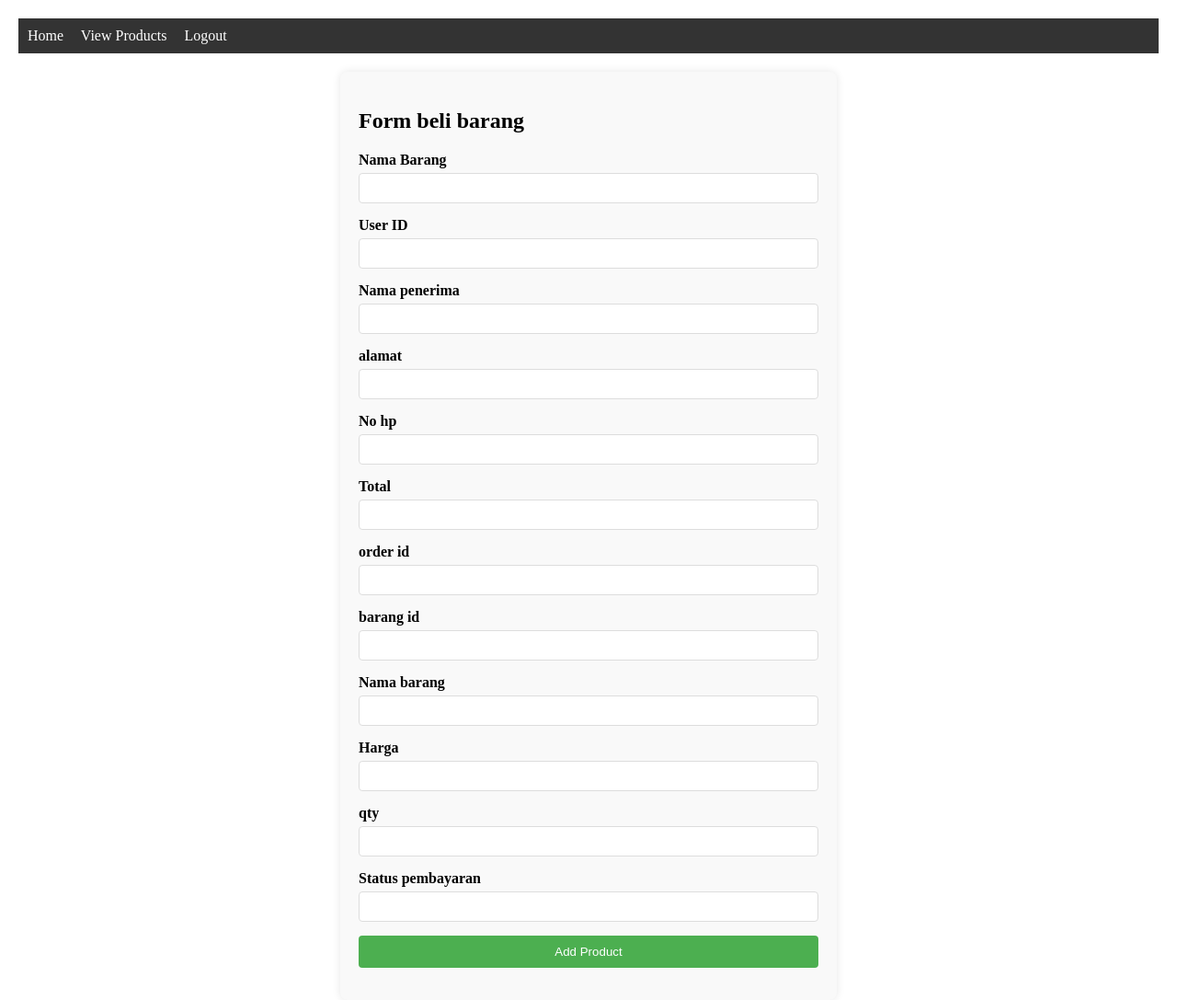
After one commit to 24k10060-source/toko_berkah, a PHP site: page /products/beli.html in a window 1280 px wide. The commit adds this page. Shown: the whole page at 92% size. Run offline with PHP 8.4, Linux system fonts and the light colour scheme.

Commit message:
tambah file beli php dan beli html dan buat file order di file view

```diff
--- /dev/null
+++ b/products/beli.html
@@ -0,0 +1,145 @@
+<!DOCTYPE html>
+<html lang="id">
+<head>
+    <meta charset="UTF-8">
+    <meta name="viewport" content="width=device-width, initial-scale=1.0">
+    <title>Add Product - Toko Berkah</title>
+    <link rel="stylesheet" href="../setup/style.css">
+    <style>
+        .form-container {
+            max-width: 500px;
+            margin: 20px auto;
+            padding: 20px;
+            background: #f9f9f9;
+            border-radius: 8px;
+            box-shadow: 0 0 10px rgba(0,0,0,0.1);
+        }
+        .form-group {
+            margin-bottom: 15px;
+        }
+        .form-group label {
+            display: block;
+            margin-bottom: 5px;
+            font-weight: bold;
+        }
+        .form-group input {
+            width: 100%;
+            padding: 8px;
+            border: 1px solid #ddd;
+            border-radius: 4px;
+            box-sizing: border-box;
+        }
+        .form-group input[type="submit"] {
+            background: #4CAF50;
+            color: white;
+            border: none;
+            padding: 10px;
+            cursor: pointer;
+        }
+        .form-group input[type="submit"]:hover {
+            background: #45a049;
+        }
+        .nav-menu {
+            margin-bottom: 20px;
+            padding: 10px;
+            background: #333;
+            color: white;
+        }
+        .nav-menu a {
+            color: white;
+            text-decoration: none;
+            margin-right: 15px;
+        }
+        .nav-menu a:hover {
+            color: #4CAF50;
+        }
+    </style>
+</head>
+
+<body>
+    <div class="nav-menu">
+        <a href="../index.php">Home</a>
+        <a href="view.php">View Products</a>
+        <a href="../auth/logout.php">Logout</a>
+    </div>
+
+    <div class="form-container">
+        <h2>Form beli barang</h2>
+        <form action="beli.php" method="post" name="form1" onsubmit="return validateForm()">
+            <div class="form-group">
+                <label for="nama_barang">Nama Barang</label>
+                <input type="text" id="nama_barang" name="nama_barang" required>
+            </div>
+            <div class="form-group">
+                <label for="user_id">User ID</label>
+                <input type="number" id="user_id" name="user_id" min="0" required>
+            </div>
+            <div class="form-group">
+                <label for="nama_penerima">Nama penerima</label>
+                <input type="text" id="nama_penerima" name="nama_penerima" required>
+            </div>
+             <div class="form-group">
+                <label for="alamat">alamat</label>
+                <input type="text" id="alamat" name= "alamat" required>
+            </div>
+            <div class="form-group">
+                <label for="no_hp">No hp</label>
+                <input type="text" id="no_hp" name= "no_hp" required>
+            </div>
+            <div class="form-group">
+                <label for="total">Total</label>
+                <input type="text" id="total" name= "total" required>
+            </div>
+            <div class="form-group">
+                <label for="order_id">order id</label>
+                <input type="text" id="order_id" name= "order_id" required>
+            </div>
+            <div class="form-group">
+                <label for="barang_id">barang id</label>
+                <input type="text" id="barang_id" name= "barang_id" required>
+            </div>
+            <div class="form-group">
+                <label for="nama_barang">Nama barang</label>
+                <input type="text" id="nama_barang" name= "nama_barang" required>
+            </div>
+            <div class="form-group">
+                <label for="harga">Harga</label>
+                <input type="text" id="harga" name= "harga" required>
+            </div>
+            <div class="form-group">
+                <label for="qty">qty</label>
+                <input type="text" id="qty" name= "qty" required>
+            </div>
+            <div class="form-group">
+                <label for="status_pembayaran">Status pembayaran</label>
+                <input type="text" id="status_pembayaran" name= "status_pembayaran" required>
+            </div>
+            <div class="form-group">
+                <input type="submit" name="Submit" value="Add Product">
+            </div>
+        </form>
+    </div>
+
+    <script>
+        function validateForm() {
+            var name = document.getElementById("name").value;
+            var qty = document.getElementById("qty").value;
+            var price = document.getElementById("price").value;
+
+            if (name.trim() === "") {
+                alert("Product name is required");
+                return false;
+            }
+            if (qty < 0) {
+                alert("Quantity cannot be negative");
+                return false;
+            }
+            if (price < 0) {
+                alert("Price cannot be negative");
+                return false;
+            }
+            return true;
+        }
+    </script>
+</body>
+</html>
--- a/products/view.php
+++ b/products/view.php
@@ -43,7 +43,8 @@ try {
                 <td>
                     <a href="edit.php?id=<?= $res['id']; ?>">Edit</a> |
                     <a href="delete.php?id=<?= $res['id']; ?>"
-                       onclick="return confirm('Are you sure you want to delete?')">Delete</a>
+                       onclick="return confirm('Are you sure you want to delete?')">Delete</a> |
+                       <a href="beli.html?id=<?= $res['id']; ?>">Beli</a>
                 </td>
             </tr>
         <?php endforeach; ?>
```
Also changed, not shown: products/beli.php (added, +116 -0 lines), products/order.php (added).
